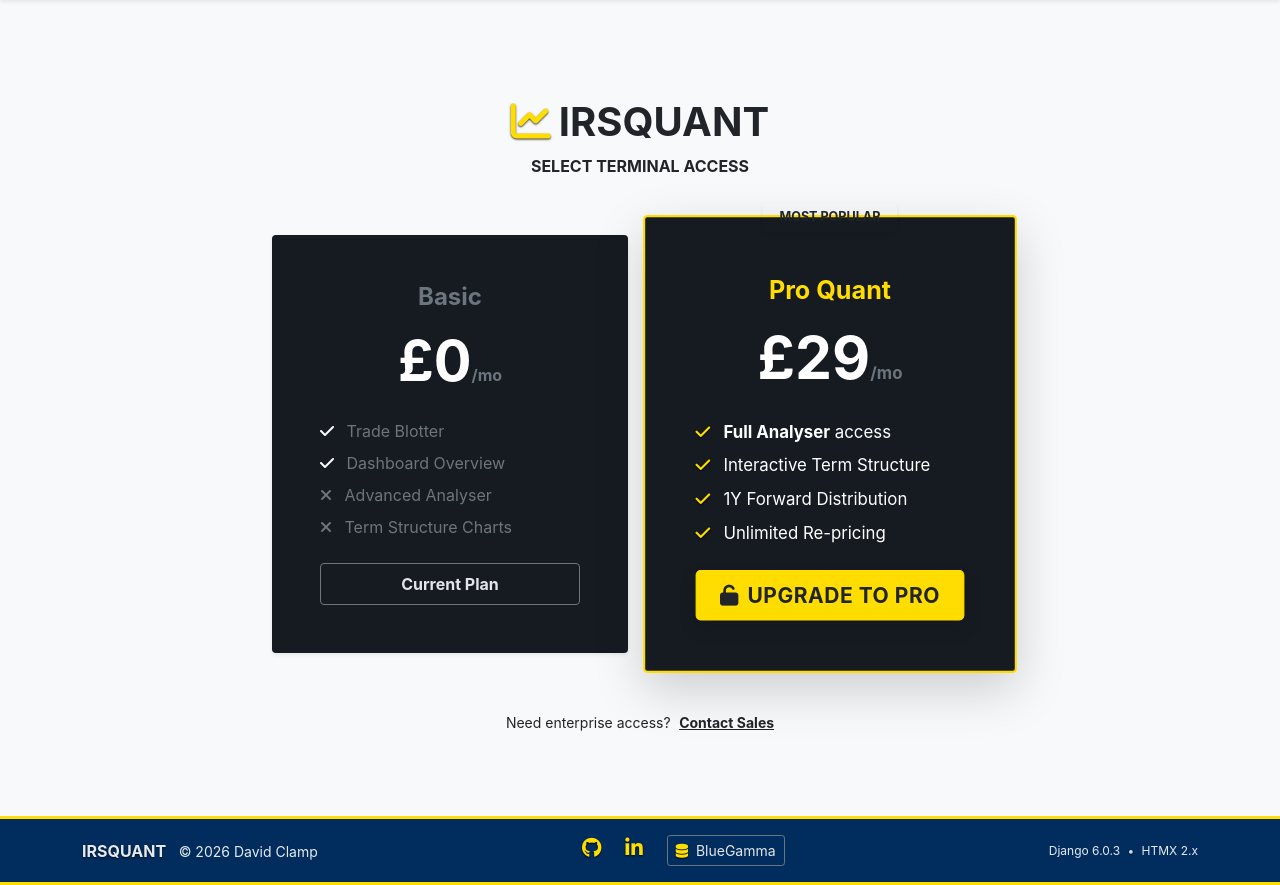
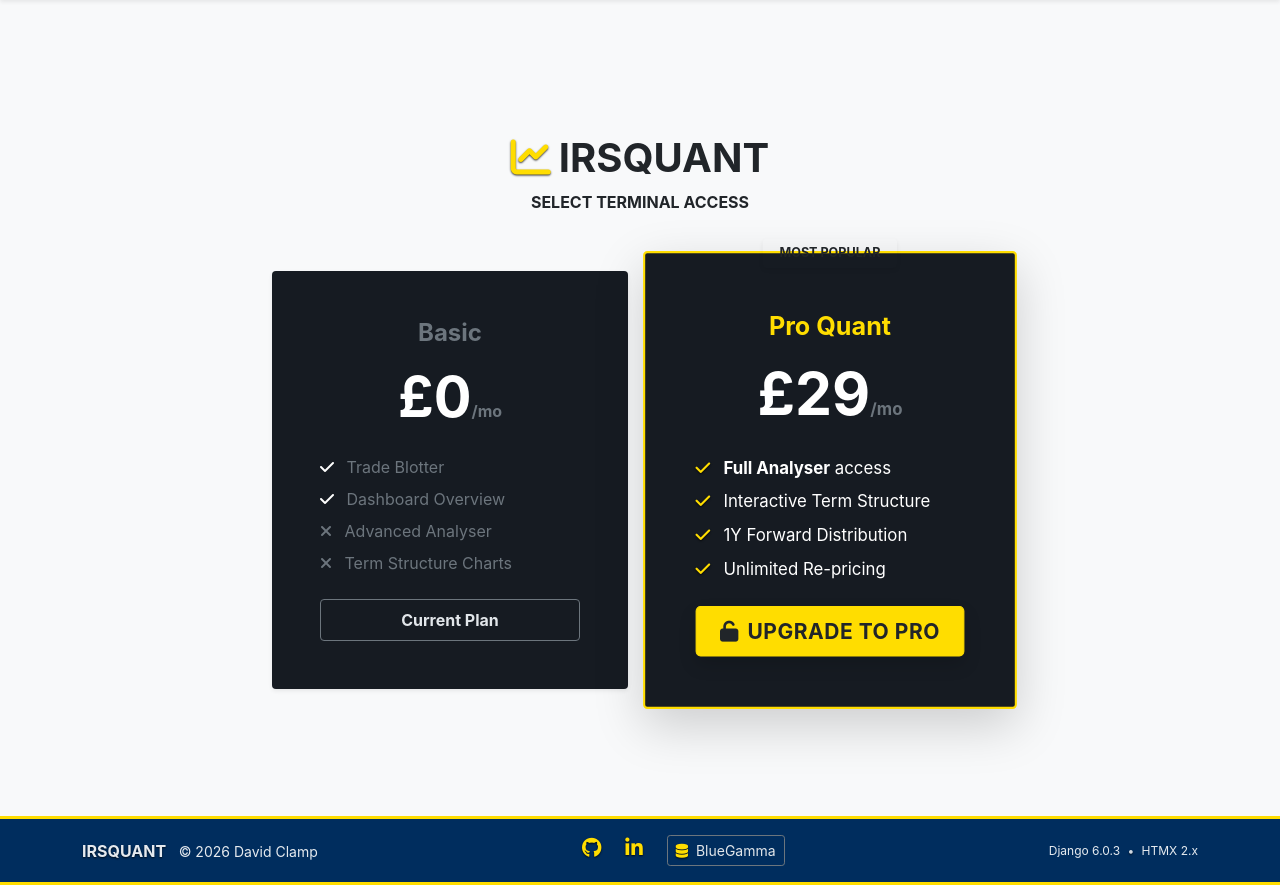
Before and after one commit to DavidClamp/project-swaps, a Django app: page /subscription/ in a window 1280 px wide. Shown: the part 78-963 px from the top of the page. Run offline with Django 4.2, Linux system fonts and the light colour scheme; a user stored in the database is signed in.

Commit message:
Subscription UI

```diff
--- a/workspace/templates/workspace/plans.html
+++ b/workspace/templates/workspace/plans.html
@@ -3,12 +3,12 @@
 {% block title %}Subscription Plans | IRSQuant{% endblock %}
 
 {% block content %}
-<!-- WRAPPER: Clean Light Background (Matches Dashboard/Signup Outer) -->
+<!-- WRAPPER:  -->
 <div class="w-100 min-vh-100 d-flex align-items-center bg-light">
 
     <div class="container py-5">
 
-        <!-- BRAND HEADER -->
+        <!-- BRAND HEADER:  -->
         <div class="text-center mb-5">
             <h2 class="text-dark fw-bold display-6">
                 <i class="fa-solid fa-chart-line me-2 text-ua-gold"></i>IRSQUANT
@@ -37,7 +37,7 @@
                             <li class="mb-2 opacity-50"><i class="fa-solid fa-xmark me-2"></i> Term Structure Charts</li>
                         </ul>
 
-                        <!-- Button: Outline Light -->
+                        <!-- Button: -->
                         <a href="{% url 'dashboard' %}" class="btn btn-outline-light fw-bold w-100 py-2">
                             Current Plan
                         </a>
@@ -60,7 +60,7 @@
 
                     <div class="card-body p-5 text-center">
 
-                        <!-- Header: -->
+                        <!-- Header:  -->
                         <h3 class="h4 fw-bold mt-2" style="color: var(--ua-gold);">Pro Quant</h3>
                         <div class="display-4 fw-bold my-3 text-white">£29<span class="fs-6 text-secondary">/mo</span></div>
 
@@ -84,12 +84,6 @@
 
         </div>
 
-        <!-- Footer Links -->
-        <div class="text-center mt-5">
-            <span class="text-dark small">Need enterprise access?</span>
-            <a href="#" class="text-dark small fw-bold text-decoration-underline ms-1">Contact Sales</a>
-        </div>
-
     </div>
 </div>
 {% endblock %}
```
